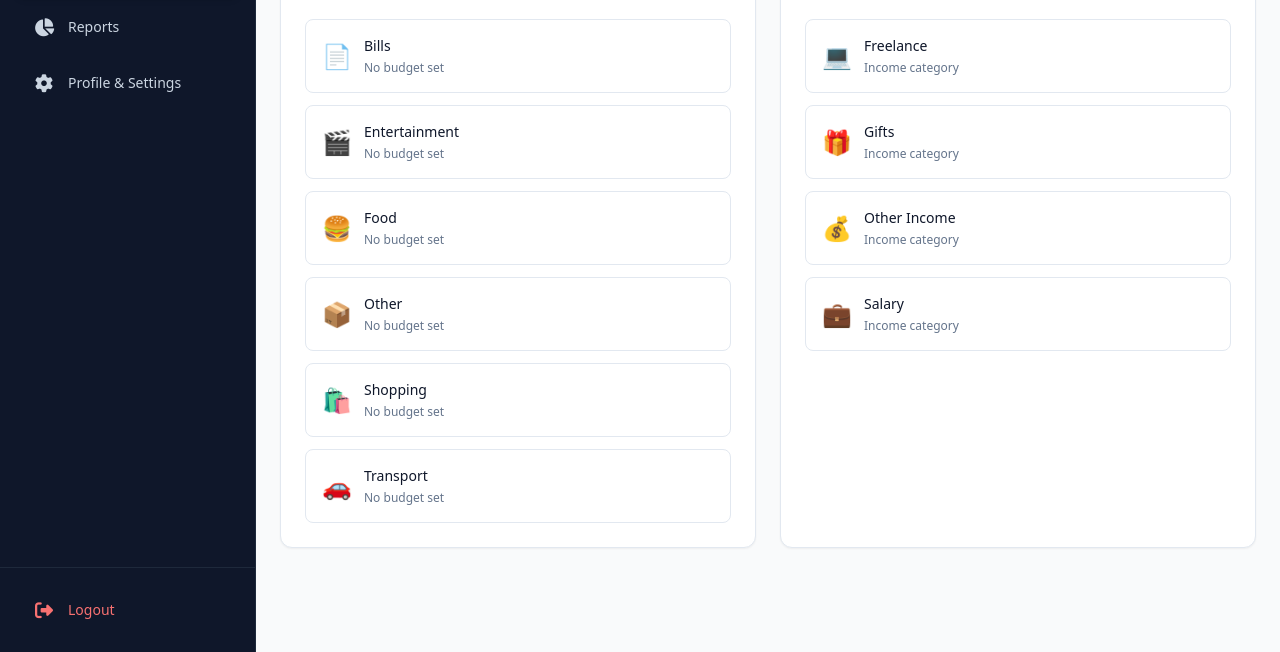
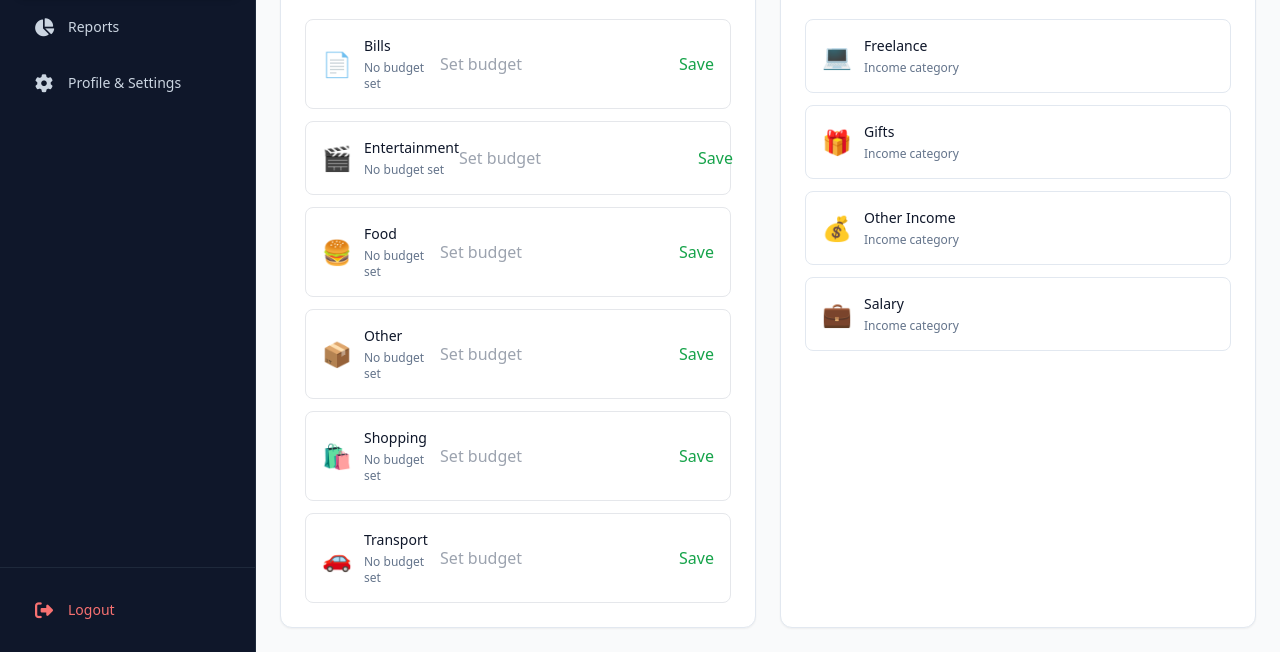
Before and after one commit to tsion-zewdu/Personal-finance-tracker, a Django app: page /categories/ in a window 1280 px wide. Shown: the part 280-932 px from the top of the page. Run offline with Django 5.2, Linux system fonts and the light colour scheme; the visitor is signed in with stand-in values (Sample User, id 1); data comes from the database, SQL or seed files in the repository; data that the repository does not hold is empty; some libraries are stand-ins or nearby versions.

Commit message:
Add HTML templates for tracker app

```diff
--- a/tracker/templates/tracker/categories.html
+++ b/tracker/templates/tracker/categories.html
@@ -53,23 +53,22 @@
             </div>
             <div id="categories-list" class="space-y-3">
                 {% for category in expense_categories %}
-                <div class="category-item flex items-center justify-between p-4 border border-slate-200 rounded-lg hover:bg-slate-50 transition-colors" data-id="{{ category.id }}">
+<div class="category-item flex items-center justify-between p-4 border rounded-lg" data-id="{{ category.id }}">
     <div class="flex items-center gap-3 flex-1">
         <span class="text-2xl">{{ category.icon|default:"📦" }}</span>
         <div class="flex-1">
             <p class="text-sm font-medium text-slate-900">{{ category.name }}</p>
             {% if category.monthly_budget > 0 %}
-                                <p class="text-xs text-slate-600 mt-1">
-                                    Budget: {{ user_profile.currency_symbol }}{{ category.monthly_budget|floatformat:2|intcomma }}
-                                </p>
+                <p class="text-xs text-slate-600 mt-1">Budget: {{ user_profile.currency_symbol }}{{ category.monthly_budget|floatformat:2|intcomma }}</p>
             {% else %}
                 <p class="text-xs text-slate-500 mt-1">No budget set</p>
             {% endif %}
         </div>
     </div>
+
     {% if not category.is_default %}
     <div class="flex gap-2">
-                        <button class="edit-category text-blue-600 hover:text-blue-800 text-sm font-medium p-1 rounded focus:outline-none focus:ring-2 focus:ring-blue-500"
+        <button class="edit-category text-blue-600"
                 data-id="{{ category.id }}"
                 data-name="{{ category.name }}"
                 data-type="{{ category.category_type }}"
@@ -77,23 +76,24 @@
                 data-budget="{{ category.monthly_budget|default:0 }}">
             <i class="fas fa-edit"></i>
         </button>
-                        <button class="delete-category text-red-600 hover:text-red-800 text-sm font-medium p-1 rounded focus:outline-none focus:ring-2 focus:ring-red-500"
+        <button class="delete-category text-red-600"
                 data-id="{{ category.id }}"
                 data-name="{{ category.name }}">
             <i class="fas fa-trash"></i>
         </button>
     </div>
     {% endif %}
+
+    {% if category.is_default %}
+    <!-- Inline budget edit for default categories -->
+    <div class="flex gap-2">
+        <input type="number" class="budget-input" value="{{ category.monthly_budget|default:'' }}" placeholder="Set budget">
+        <button class="save-budget text-green-600">Save</button>
     </div>
-                {% empty %}
-                <div class="text-center py-8">
-                    <i class="fas fa-tags text-3xl text-slate-300 mb-3"></i>
-                    <p class="text-sm text-slate-500">No expense categories found.</p>
-                    <button id="add-expense-category-btn" class="mt-3 text-sm text-green-600 hover:text-green-700 font-medium">
-                        Add expense category
-                    </button>
+    {% endif %}
 </div>
 {% endfor %}
+
             </div>
         </div>
 
```
Lines whose indentation alone changed are shown as unchanged.
